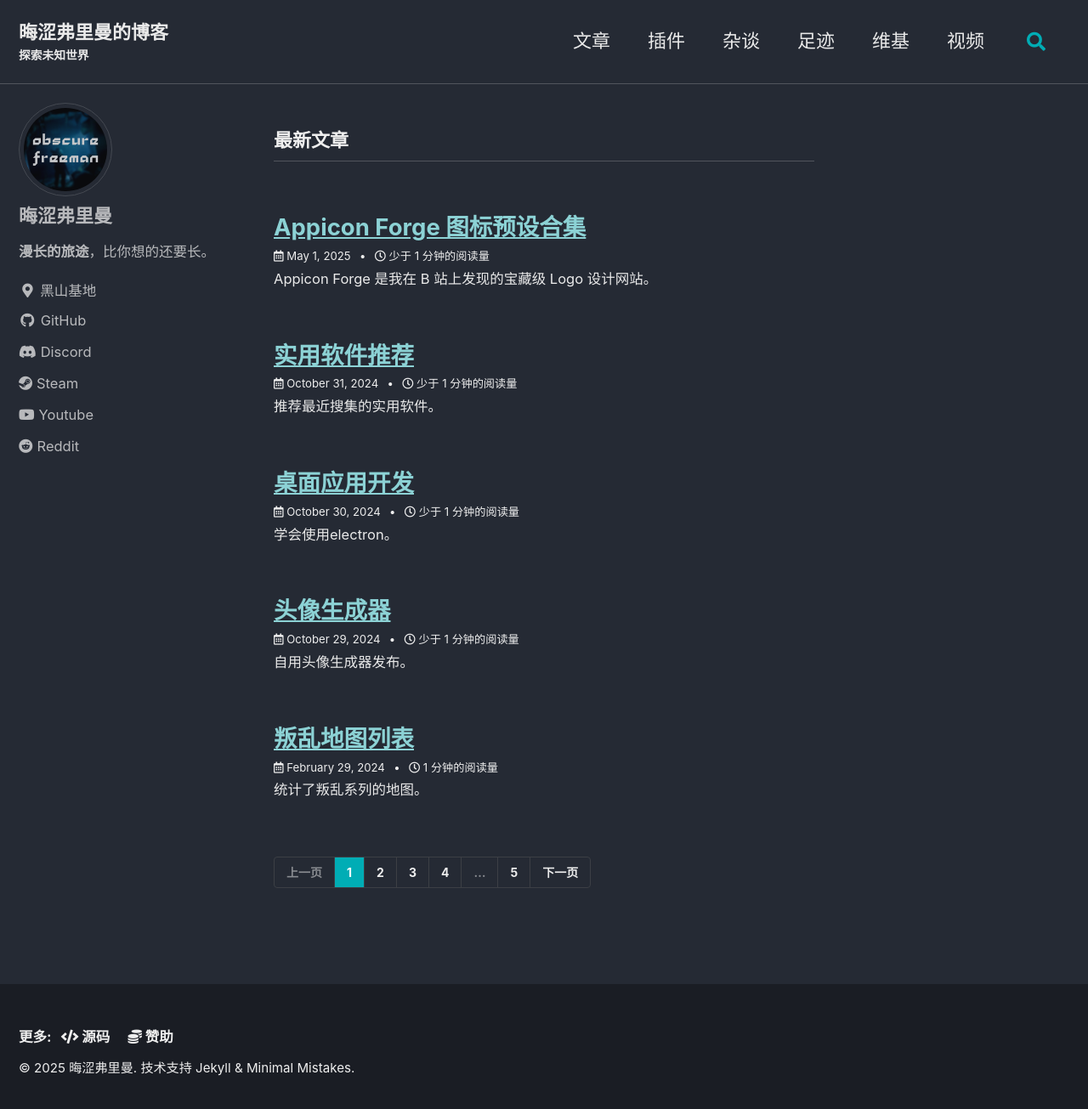
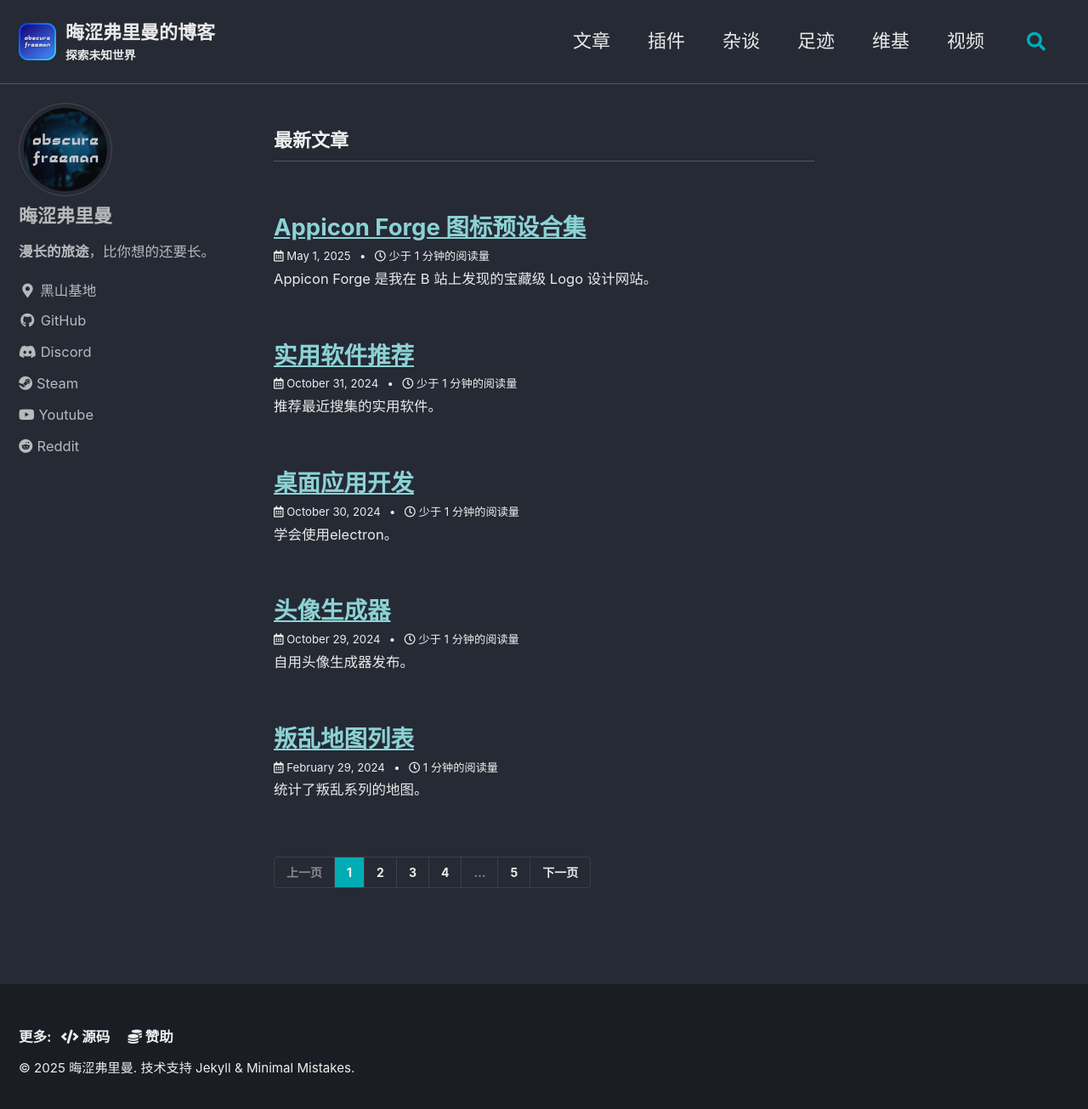
Before and after one commit to obscurefreeman/blog, a Jekyll site: the page built from posts/index.html, in a window 1280 px wide and 1313 px high. Shown: the top 1305 px of the window at 85% size. Built offline with Jekyll 4.4.1, drawn with Linux system fonts in a browser that asks for light colours; cached includes are drawn as plain includes; nearby versions of some CDN libraries; library files that are not in the unit come from our copies; a script that is not in the unit is left out; the list of posts is cut into pages by our own code.

Commit message:
添加logo

```diff
--- a/_includes/masthead.html
+++ b/_includes/masthead.html
@@ -20,9 +20,9 @@
   <div class="masthead__inner-wrap">
     <div class="masthead__menu">
       <nav id="site-nav" class="greedy-nav">
-        <!-- {% unless logo_path == empty %}
-          <a class="site-logo" href="{{ '/' | relative_url }}"><img src="{{ logo_path | relative_url }}" alt="{{ site.masthead_title | default: site.title }}"></a> -->
-        <!-- {% endunless %} -->
+        {% unless logo_path == empty %}
+          <a class="site-logo" href="{{ '/' | relative_url }}"><img src="{{ logo_path | relative_url }}" alt="{{ site.masthead_title | default: site.title }}"></a>
+        {% endunless %}
 
         <a class="site-title" href="{{ '/' | relative_url }}">
           {{ site.masthead_title | default: site.title }}
```
